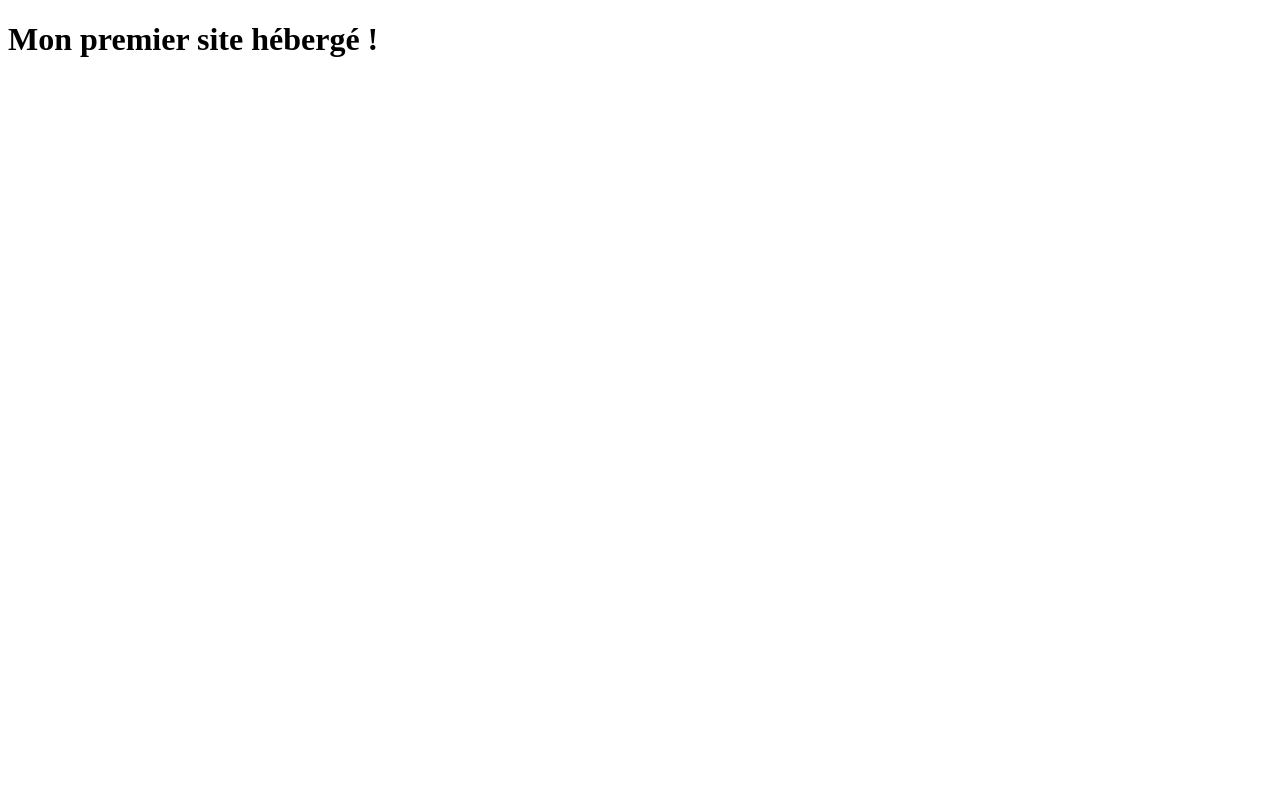
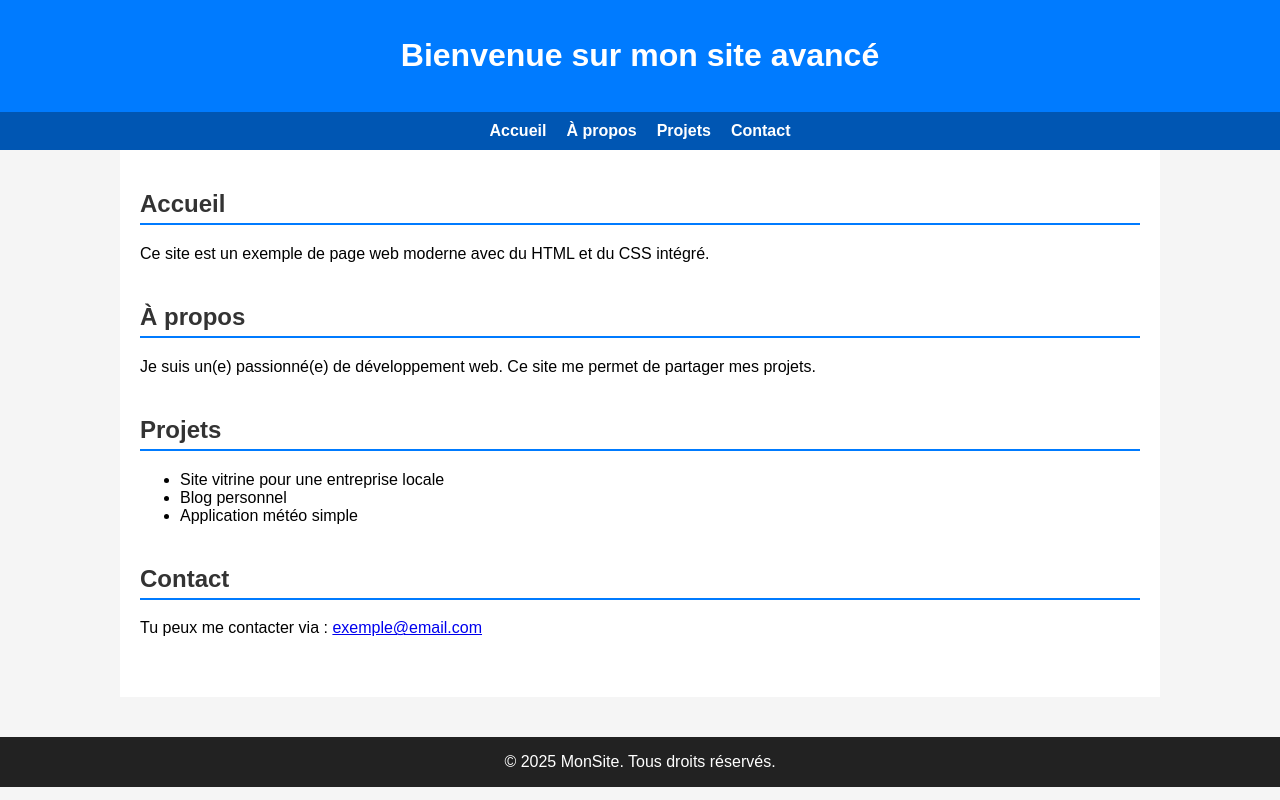
Before and after one commit to steeve645/Mon-site, a plain HTML site: page index.html in a window 1280 px wide. Drawn offline with Linux system fonts and the light colour scheme.

Commit message:
Add files via upload

```diff
--- a/index.html
+++ b/index.html
@@ -1,10 +1,116 @@
 <!DOCTYPE html>
 <html lang="fr">
 <head>
-  <meta charset="UTF-8" />
-  <title>Bienvenue</title>
+    <meta charset="UTF-8">
+    <meta name="viewport" content="width=device-width, initial-scale=1.0">
+    <title>Mon Site Avancé</title>
+    <style>
+        body {
+            font-family: Arial, sans-serif;
+            margin: 0;
+            background: #f5f5f5;
+        }
+
+        header {
+            background: #007BFF;
+            color: white;
+            padding: 1em 0;
+            text-align: center;
+        }
+
+        nav {
+            background: #0056b3;
+            display: flex;
+            justify-content: center;
+            gap: 20px;
+            padding: 10px;
+        }
+
+        nav a {
+            color: white;
+            text-decoration: none;
+            font-weight: bold;
+        }
+
+        nav a:hover {
+            text-decoration: underline;
+        }
+
+        .container {
+            max-width: 1000px;
+            margin: auto;
+            padding: 20px;
+            background: white;
+        }
+
+        section {
+            margin-bottom: 40px;
+        }
+
+        h2 {
+            color: #333;
+            border-bottom: 2px solid #007BFF;
+            padding-bottom: 5px;
+        }
+
+        footer {
+            background: #222;
+            color: white;
+            text-align: center;
+            padding: 1em;
+            margin-top: 40px;
+        }
+
+        @media (max-width: 600px) {
+            nav {
+                flex-direction: column;
+                align-items: center;
+            }
+        }
+    </style>
 </head>
 <body>
-  <h1>Mon premier site hébergé !</h1>
+
+    <header>
+        <h1>Bienvenue sur mon site avancé</h1>
+    </header>
+
+    <nav>
+        <a href="#accueil">Accueil</a>
+        <a href="#apropos">À propos</a>
+        <a href="#projets">Projets</a>
+        <a href="#contact">Contact</a>
+    </nav>
+
+    <div class="container">
+        <section id="accueil">
+            <h2>Accueil</h2>
+            <p>Ce site est un exemple de page web moderne avec du HTML et du CSS intégré.</p>
+        </section>
+
+        <section id="apropos">
+            <h2>À propos</h2>
+            <p>Je suis un(e) passionné(e) de développement web. Ce site me permet de partager mes projets.</p>
+        </section>
+
+        <section id="projets">
+            <h2>Projets</h2>
+            <ul>
+                <li>Site vitrine pour une entreprise locale</li>
+                <li>Blog personnel</li>
+                <li>Application météo simple</li>
+            </ul>
+        </section>
+
+        <section id="contact">
+            <h2>Contact</h2>
+            <p>Tu peux me contacter via : <a href="mailto:exemple@email.com">exemple@email.com</a></p>
+        </section>
+    </div>
+
+    <footer>
+        &copy; 2025 MonSite. Tous droits réservés.
+    </footer>
+
 </body>
 </html>
```
